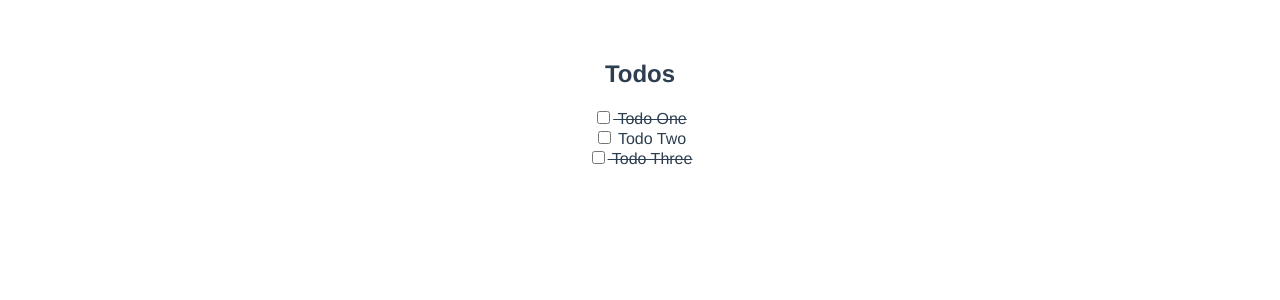
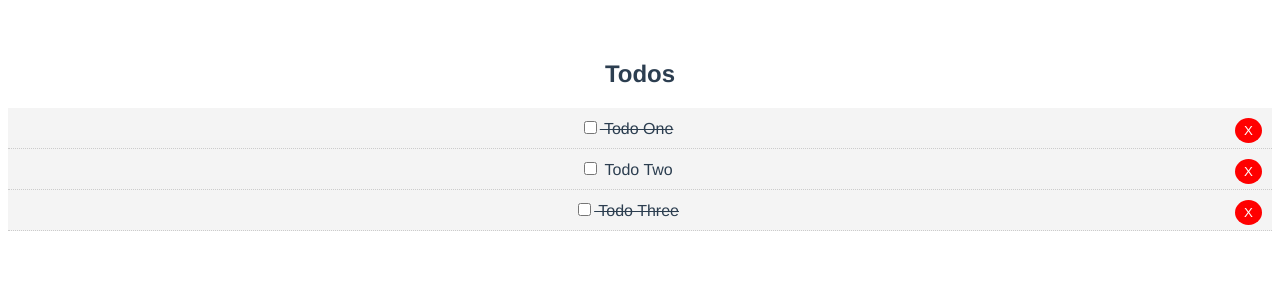
Before and after one commit to mominnawaf/vue-1.0, a Vue app: page / in a window 1280 px wide. Shown: the top 300 px of the page. Built offline with nearby package versions, Linux system fonts and the light colour scheme.

Commit message:
emit on click added

```diff
--- a/src/components/TodoItem.vue
+++ b/src/components/TodoItem.vue
@@ -1,7 +1,8 @@
 <template>
-  <div v-bind:class="{'is-completed':todo.isDone}">
+  <div class="todo-item" v-bind:class="{'is-completed':todo.isDone}">
       <input type="checkbox" v-on:change="markComplete">
       {{todo.title}}
+      <button @click="$emit('del-todo',todo.id)" class="del">X</button>
   </div>
 </template>
 
@@ -24,4 +25,19 @@ export default {
 .is-completed{
     text-decoration: line-through;
 }
+.todo-item {
+    background: #f4f4f4;
+    padding: 10px;
+    border-bottom: 1px #ccc dotted;
+  }
+  .del {
+    background: #ff0000;
+    color: #fff;
+    border: none;
+    padding: 5px 9px;
+    border-radius: 50%;
+    cursor: pointer;
+    cursor: pointer;
+    float: right;
+  }
 </style>
```
